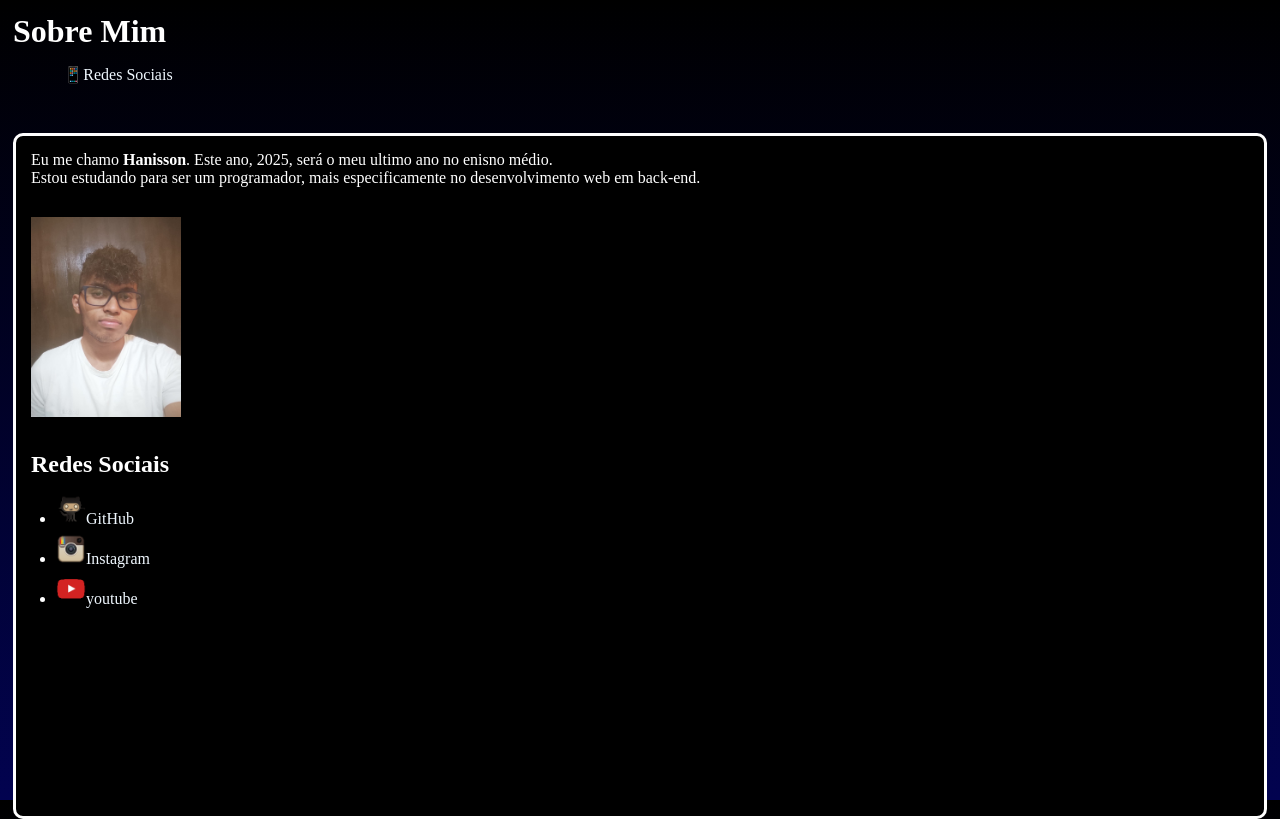
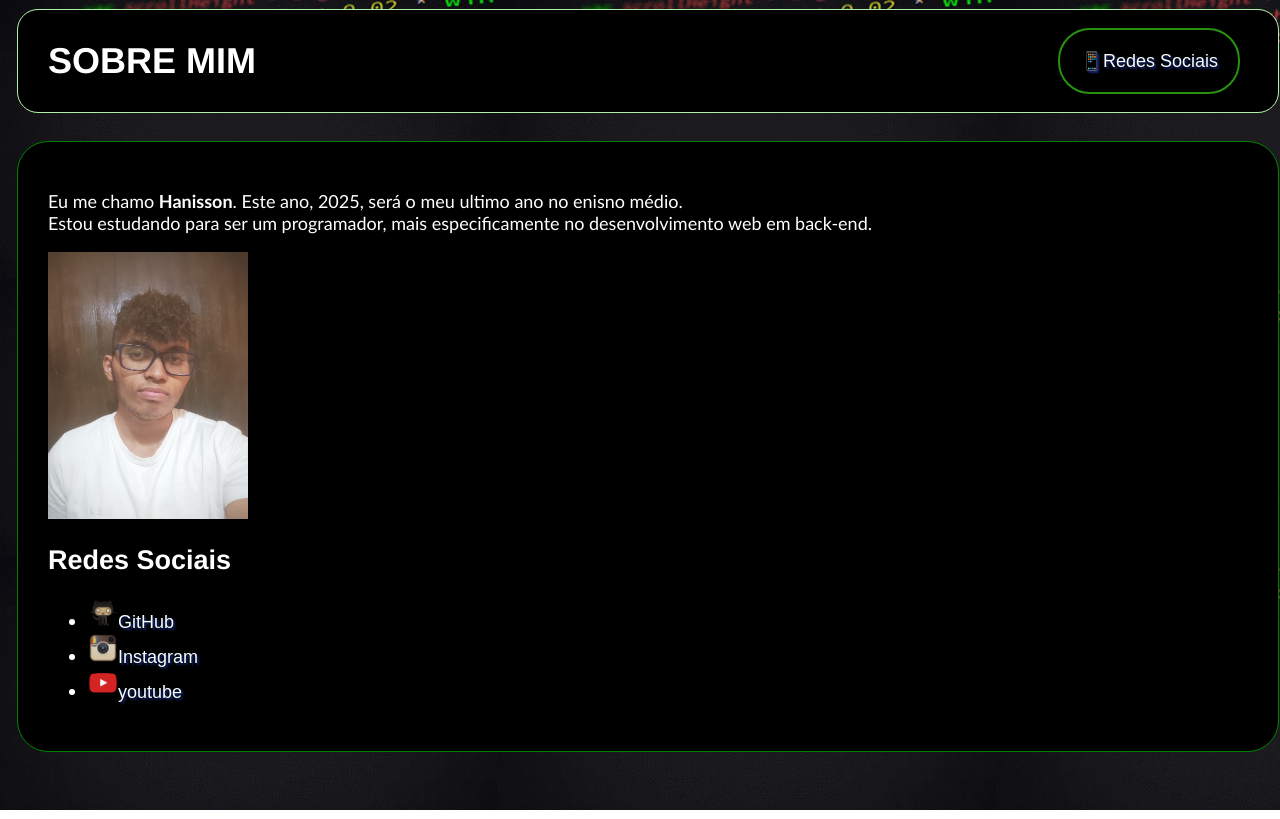
Before and after one commit to Rikatoki/meu-site, a plain HTML site: page index.html in a window 1280 px wide. Drawn offline with Linux system fonts and the light colour scheme.

Commit message:
meu-site

```diff
--- a/index.html
+++ b/index.html
@@ -8,28 +8,24 @@
 </head>
 <body>
     <header>
-        <h1 class="header">Sobre Mim</h1>
-        <ul class="header">
-            <li class="atalhos">
-                <a href="#redes">
-                    &#128241;Redes Sociais
-                </a>
-            </li>
-            <li class="atalhos" id="habilidade">
-                <a href="#habilidade">
-                    &#128202;Habilidades
-                </a>
-            </li>
-        </ul>
+        <h1>SOBRE MIM</h1>
+        <nav>
+            <a href="#redes">
+                &#128241;Redes Sociais
+            </a>
+            <a href="#habilidade" id="habilidades">
+                &#128202;Habilidades
+            </a>
+        </nav>
     </header>
     <main>
         <p class="main">Eu me chamo <strong>Hanisson</strong>. Este ano, 2025, será o meu ultimo ano no enisno médio. <br>Estou estudando para ser um programador, mais especificamente no desenvolvimento web em back-end.</p>
-        <img src="imagens/hanisson.jpeg" alt="Minha image" class="main">
-        <h2 class="main" id="redes">Redes Sociais</h2>
+        <img src="imagens/hanisson.jpeg" alt="Minha image" width="200">
+        <h2>Redes Sociais</h2>
         <ul>
-            <li><a href="https://github.com/Rikatoki" target="_blank" rel="external"><img src="imagens/github_cat.png" alt="" class="redes">GitHub</a></li>
-            <li><a href="https://www.instagram.com/hanyszeker/" target="_blank" rel="external"><img src="imagens/instagram_icon.png" alt="" class="redes">Instagram</a></li>
-            <li><a href="https://www.youtube.com/@haniszeker" target="_blank" rel="external"><img src="imagens/youtube_icon.png" alt="" class="redes">youtube</a></li>
+            <li><a href="https://github.com/Rikatoki" target="_blank" rel="external"><img src="imagens/github_cat.png" alt="">GitHub</a></li>
+            <li><a href="https://www.instagram.com/hanyszeker/" target="_blank" rel="external"><img src="imagens/instagram_icon.png" alt="">Instagram</a></li>
+            <li><a href="https://www.youtube.com/@haniszeker" target="_blank" rel="external"><img src="imagens/youtube_icon.png" alt="">youtube</a></li>
         </ul>
     </main>
 </body>
--- a/style.css
+++ b/style.css
@@ -2,63 +2,68 @@
     height: 100%;
 }
 body {
-    background-image: linear-gradient(rgb(0, 0, 0), rgb(2, 3, 80));
+    background-image: url(imagens/typing.gif);
     color: white;
+    font-family: 'Gill Sans', 'Gill Sans MT', Calibri, 'Trebuchet MS', sans-serif;
+    font-size: large;
+    height:100%;
+    width: 100%;
 }
 header {
-    display: block;
-    height: 15%;
+    height: auto;
     width: auto;
-    margin: 0px;
+    margin: 10px;
+    background-color: black;
+    display: flex;
+    outline: 1.5px solid rgb(175, 240, 169);
+    border-radius: 20px;
 }
-main {
-    display: block;
-    border-style: solid;
-    border-radius: 10px;
-    height: 85%;
-    margin: 5px;
+header > h1 {
+    margin: auto 30px;
+    font-family: 'Franklin Gothic Medium', 'Arial Narrow', Arial, sans-serif;
+}
+header > nav {
+    margin: 20px 40px 20px auto;
+    outline: 2px solid rgb(40, 146, 14);
+    border-radius: 30px;
+    text-align: center;
+}
+header > nav > a {
+    display: inline-block;
+    padding: 20px;
+    width: auto;
+    height: auto;
+}
+
+main{
+    height: auto;
+    width: auto;
+    margin: 30px 10px auto 10px;
     background-color: black;
+    border-radius: 30px;
+    padding: 30px;
+    outline: 1px solid green;
 }
-a{
-    color: aliceblue;
+p{
+    text-align: justify;
+}
+h2 {
+    font-family: 'Franklin Gothic Medium', 'Arial Narrow', Arial, sans-serif;
+}
+a {
+    font-family: fantasy;
+    text-shadow: 2px 2px 2px rgba(26, 49, 151, 0.753);
+    color: rgb(246, 254, 255);
     text-decoration: none;
 }
-img {
-    width: 150px;
-    height: 175px;
+a:hover {
+    border-radius: 30px;
+    border: 3px solid rgb(14, 97, 3);
+    font-size: large;
 }
-img.redes{
+a > img {
     width: 30px;
-    height: 30px;
 }
-ul{
-    height: 40px;
-}
-.main {
-    margin: 15px;
-    height: auto;
-}
-.header {
-    display: inline-block;
-    height: auto;
-    margin: 5px;
-}
-ul.header{
-    display: block;
-}
-#habilidade {
+#habilidades {
     display: none;
 }
-.atalhos {
-    display: inline-block;
-    height: 20px;
-    width: 120px;
-    margin: 5px;
-    text-align: center;
-}
-a:hover {
-    font-size: large;
-}
-a:visited {
-    font-style: italic;
-}
```
Also changed, not shown: imagens/typing.gif (added), 1 other file.
